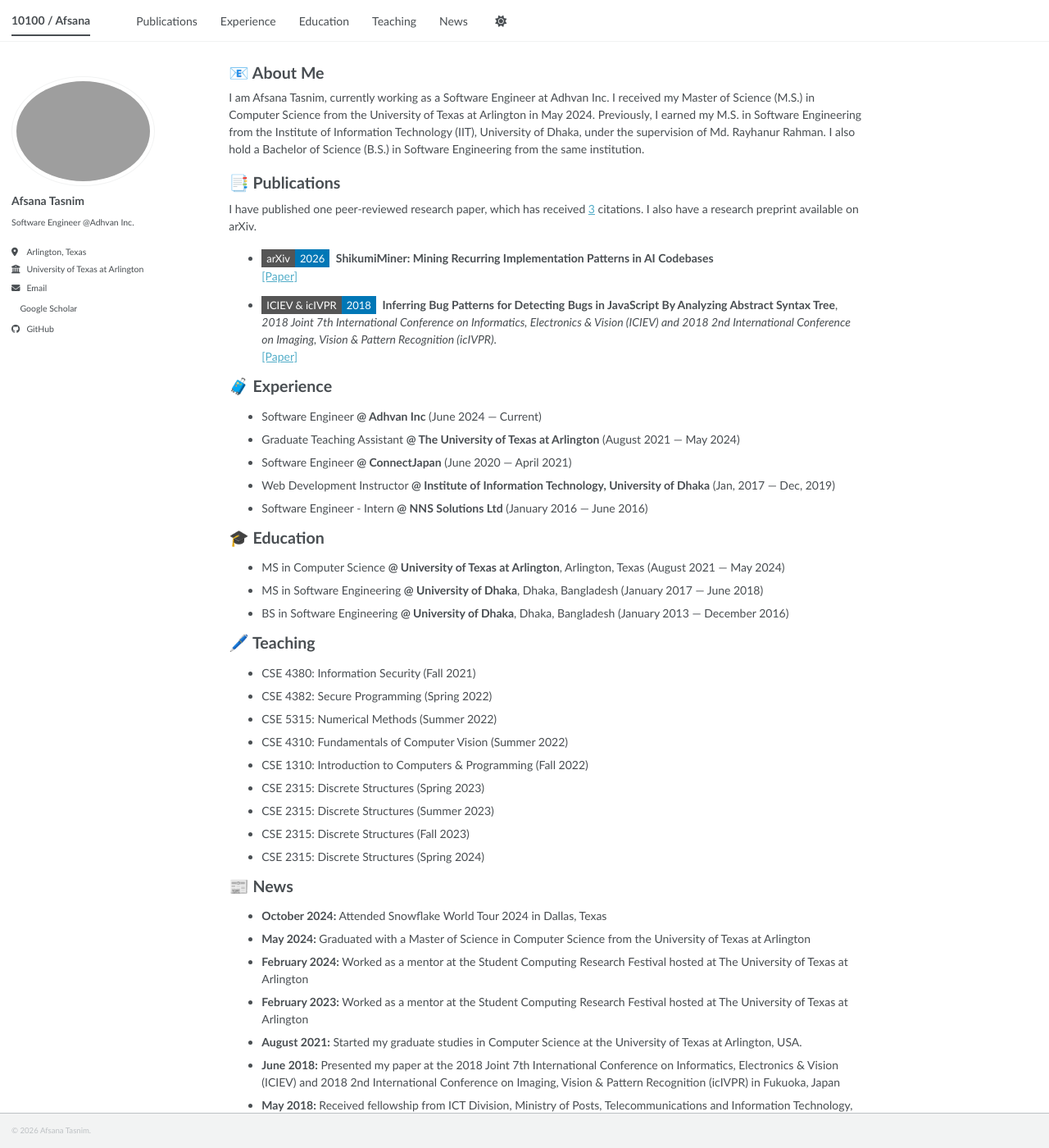
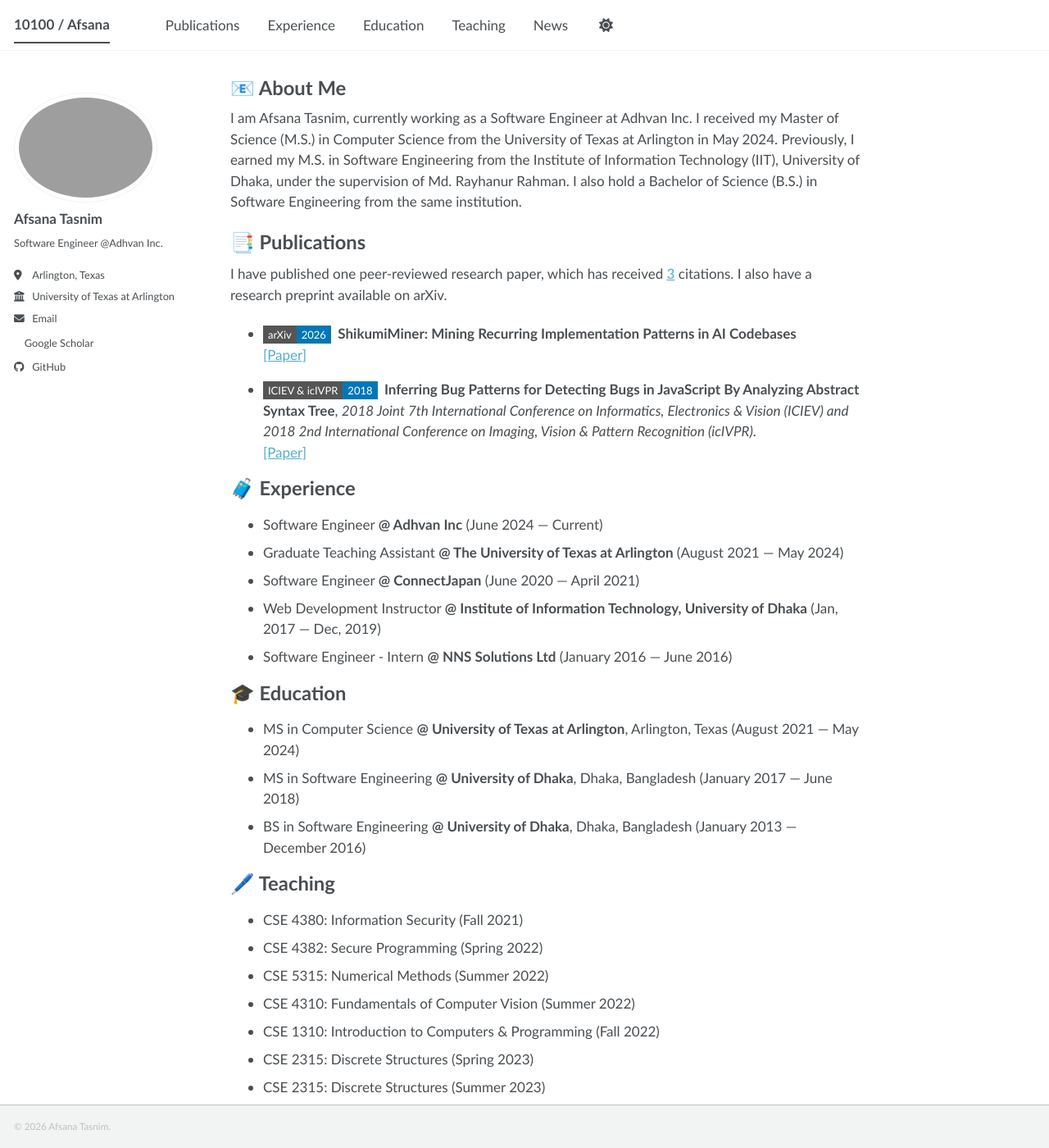
Before and after one commit to AfsanaTasnim/AfsanaTasnim.github.io, a Jekyll site: the page built from _pages/about.md, in a window 1280 px wide and 1400 px high. Shown: the whole window at 82% size. Built offline with Jekyll 4.4.1, drawn with Linux system fonts in a browser that asks for light colours; a style sheet for code colours, icons or effects is not loaded.

Commit message:
Update _reset.scss

```diff
--- a/_sass/layout/_reset.scss
+++ b/_sass/layout/_reset.scss
@@ -22,7 +22,7 @@ html {
   /* apply a natural box layout model to all elements */
   box-sizing: border-box;
   background-color: var(--global-bg-color);
-  font-size: 14px;
+  font-size: 17px;
 
   -webkit-text-size-adjust: 100%;
   -ms-text-size-adjust: 100%;
```
